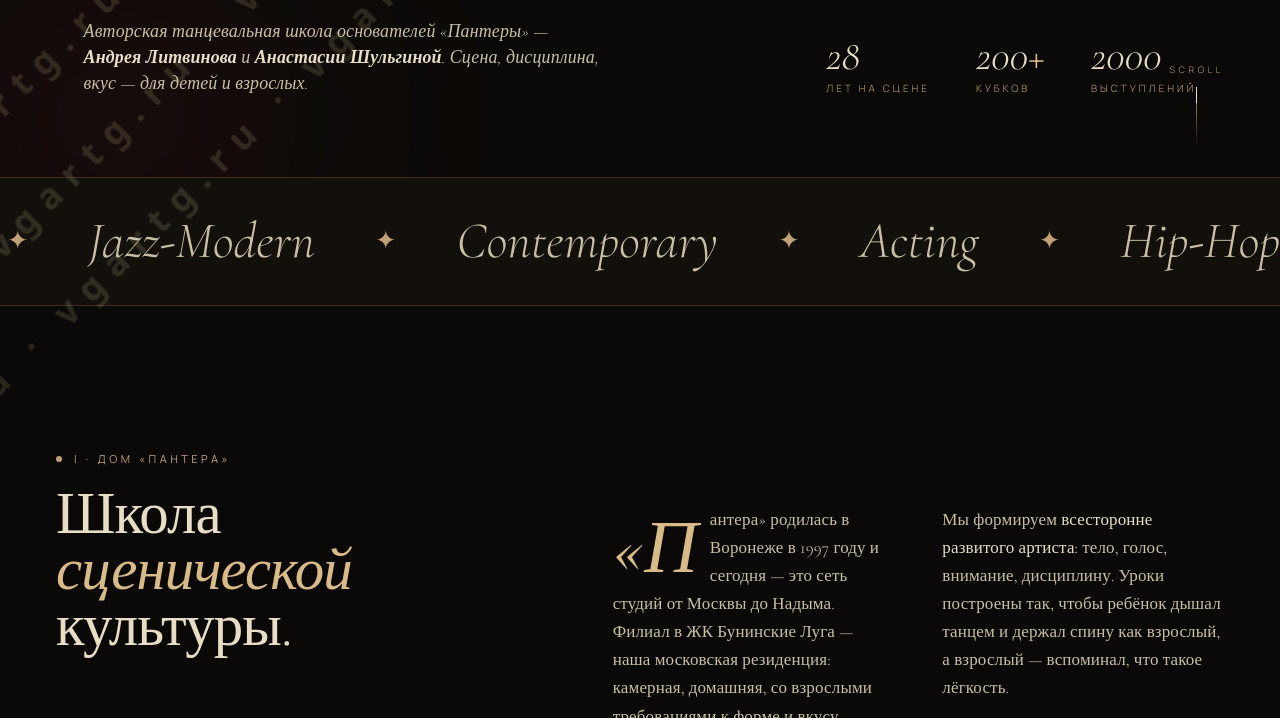
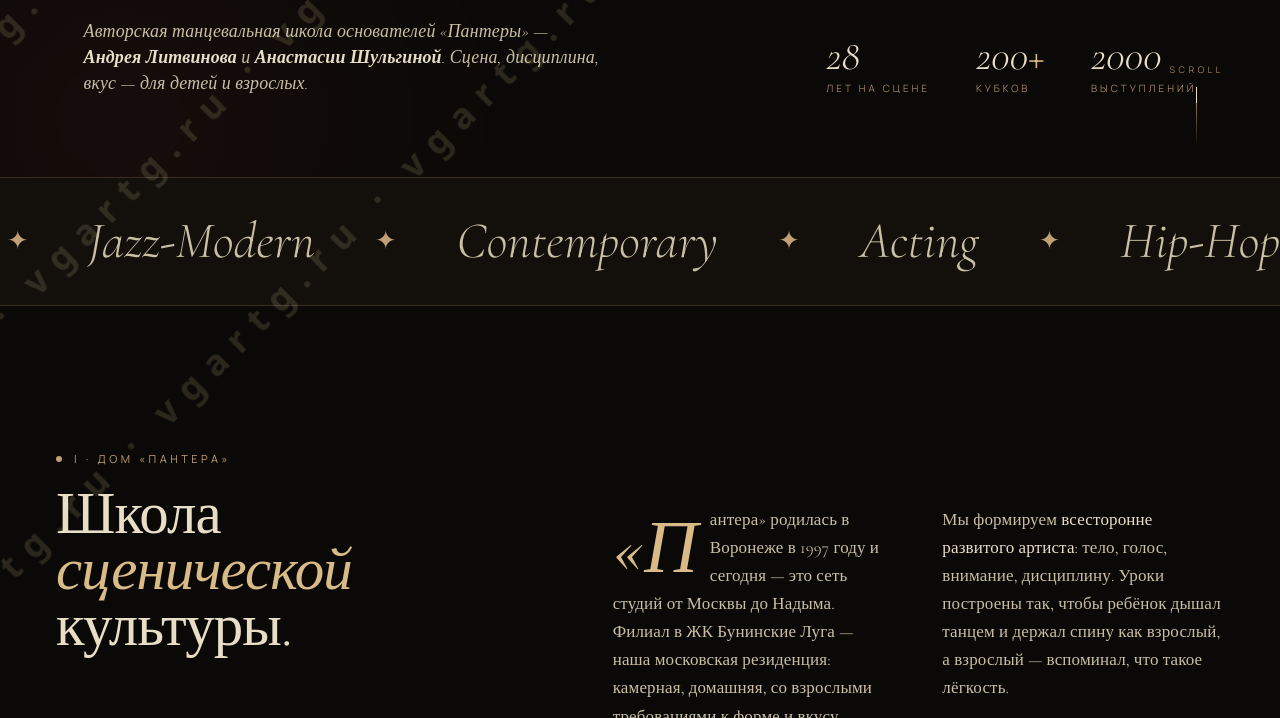
Before and after one commit to vgartg/Panther-and-Buninsky, a plain HTML site: page index.html in a window 1280 px wide. Shown: the part 737-1455 px from the top of the page. Drawn offline with nearby package versions, Linux system fonts and the light colour scheme; a web font is replaced by a local one.

Commit message:
Fix watermark

```diff
--- a/demo-guard.js
+++ b/demo-guard.js
@@ -30,10 +30,10 @@
       'mix-blend-mode:screen !important;text-shadow:none !important;',
       'clip-path:none !important;filter:none !important;',
     '}',
-    'html::before{transform:translate(-50%,-50%) rotate(-45deg) translate(0,-34vmax) !important}',
-    'html::after{transform:translate(-50%,-50%) rotate(-45deg) translate(0,-11vmax) !important}',
-    'body::before{transform:translate(-50%,-50%) rotate(-45deg) translate(0,11vmax) !important}',
-    'body::after{transform:translate(-50%,-50%) rotate(-45deg) translate(0,34vmax) !important}'
+    'html::before{transform:translate(-50%,-50%) rotate(-45deg) translate(0,-45vmax) !important}',
+    'html::after{transform:translate(-50%,-50%) rotate(-45deg) translate(0,-15vmax) !important}',
+    'body::before{transform:translate(-50%,-50%) rotate(-45deg) translate(0,15vmax) !important}',
+    'body::after{transform:translate(-50%,-50%) rotate(-45deg) translate(0,45vmax) !important}'
   ].join('');
 
   var styleEl = null;
--- a/index.html
+++ b/index.html
@@ -505,10 +505,10 @@
   filter: none !important;
 }
 
-html::before{ transform: translate(-50%, -50%) rotate(-45deg) translate(0, -34vmax) !important; }
-html::after { transform: translate(-50%, -50%) rotate(-45deg) translate(0, -11vmax) !important; }
-body::before{ transform: translate(-50%, -50%) rotate(-45deg) translate(0,  11vmax) !important; }
-body::after { transform: translate(-50%, -50%) rotate(-45deg) translate(0,  34vmax) !important; }
+html::before{ transform: translate(-50%, -50%) rotate(-45deg) translate(0, -45vmax) !important; }
+html::after { transform: translate(-50%, -50%) rotate(-45deg) translate(0, -15vmax) !important; }
+body::before{ transform: translate(-50%, -50%) rotate(-45deg) translate(0,  15vmax) !important; }
+body::after { transform: translate(-50%, -50%) rotate(-45deg) translate(0,  45vmax) !important; }
 
 @media print{
   html::before, html::after, body::before, body::after{
```
